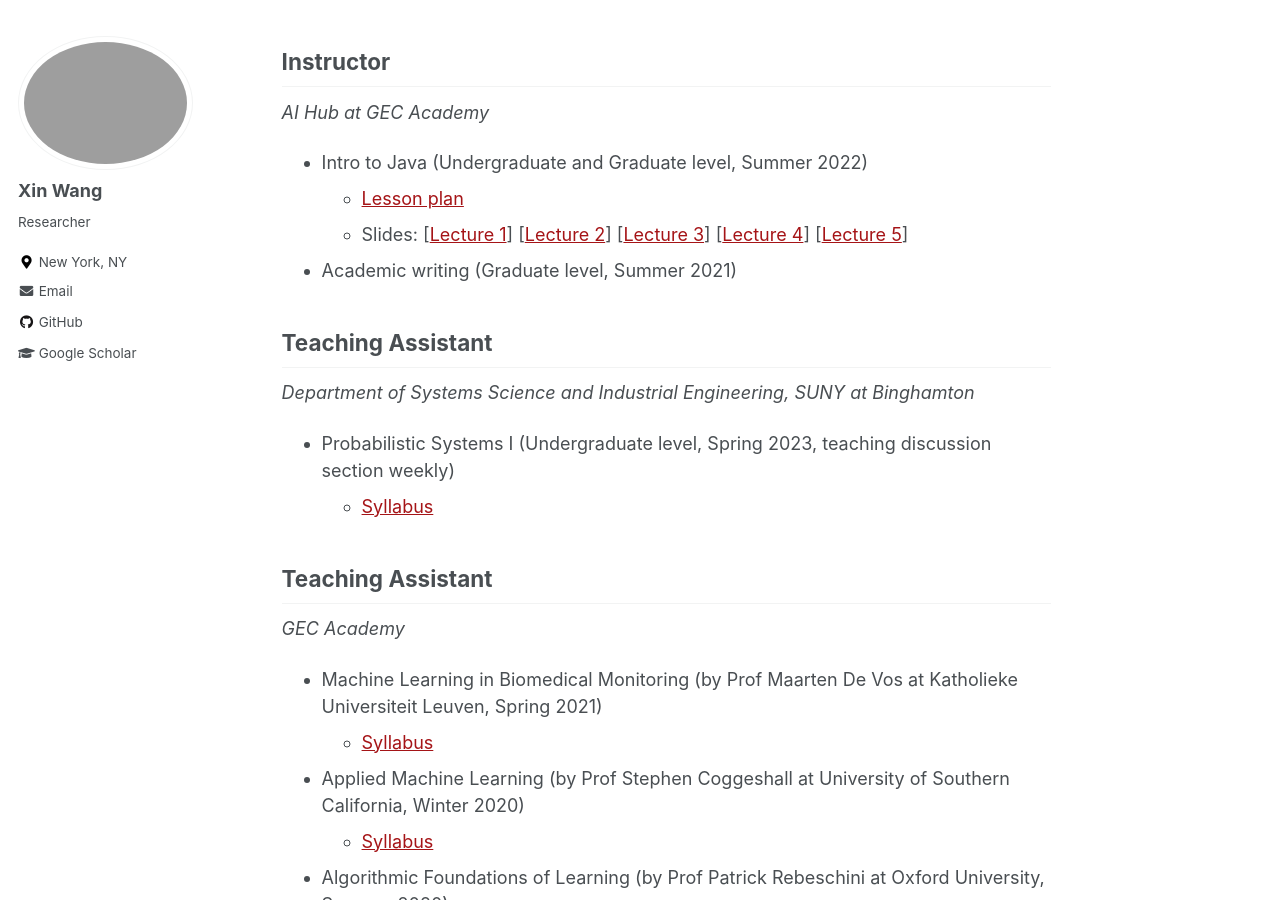
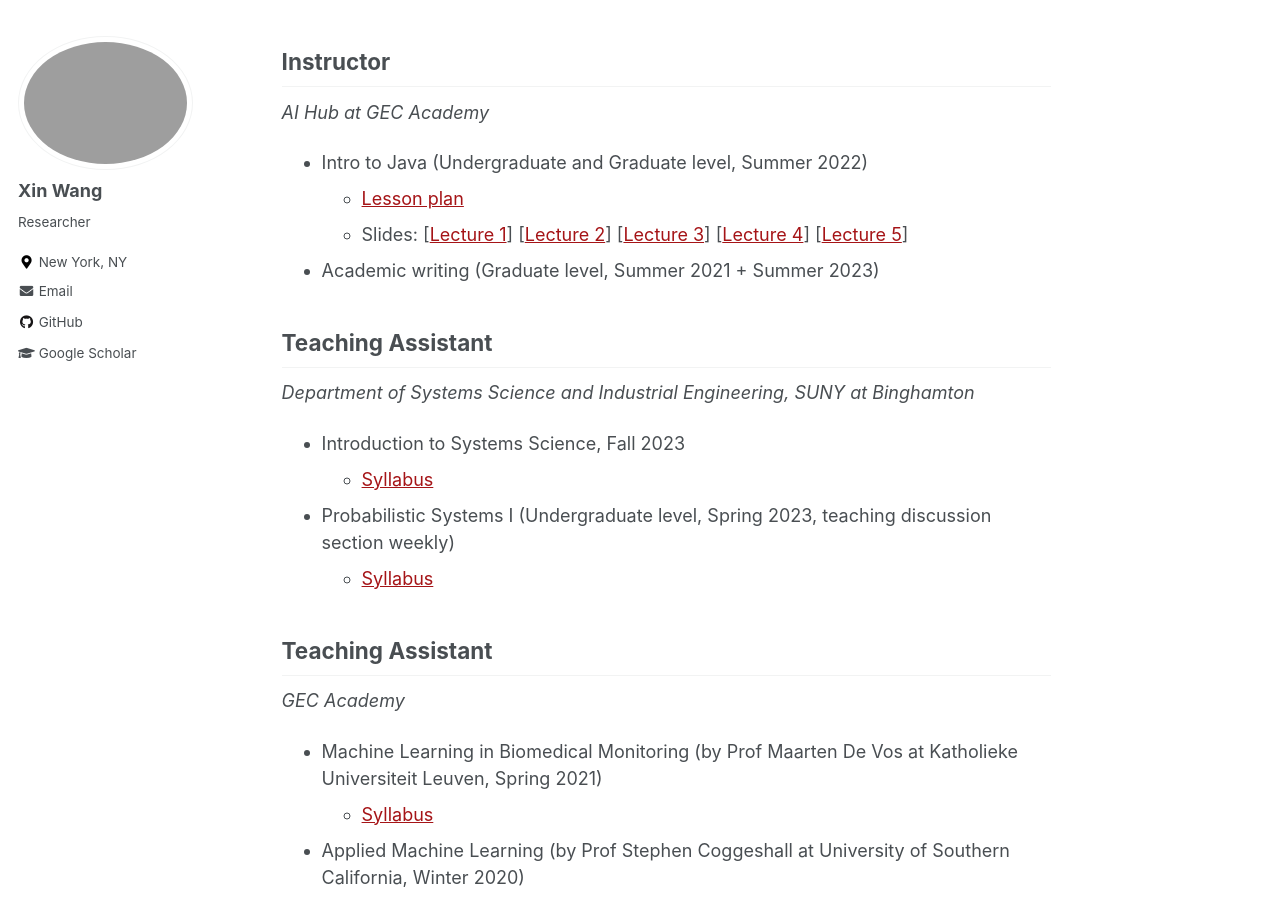
Before and after one commit to xin-wang-kr/xin-wang-kr.github.io, a Jekyll site: the page built from _pages/teaching.md, in a window 1280 px wide and 900 px high, scrolled down 501 px. Built offline with Jekyll 4.4.1, drawn with Linux system fonts in a browser that asks for light colours.

Commit message:
Update teaching.md

```diff
--- a/_pages/teaching.md
+++ b/_pages/teaching.md
@@ -16,10 +16,12 @@ title: "Teaching"
 - Intro to Java (Undergraduate and Graduate level, Summer 2022)
     - [Lesson plan](/files/pdf/teaching/IntroJava.pdf)
     - Slides: [[Lecture 1](/files/pdf/teaching/IntroJava/Lecture1.pdf)]  [[Lecture 2](/files/pdf/teaching/IntroJava/Lecture2.pdf)]  [[Lecture 3](/files/pdf/teaching/IntroJava/Lecture3.pdf)]  [[Lecture 4](/files/pdf/teaching/IntroJava/Lecture4.pdf)]  [[Lecture 5](/files/pdf/teaching/IntroJava/Lecture5.pdf)]
-- Academic writing (Graduate level, Summer 2021)
+- Academic writing (Graduate level, Summer 2021 + Summer 2023)
 
 ## Teaching Assistant
 *Department of Systems Science and Industrial Engineering, SUNY at Binghamton*
+- Introduction to Systems Science, Fall 2023
+    - [Syllabus](/files/pdf/teaching/SSIE-501-Syllabus.pdf)
 - Probabilistic Systems I (Undergraduate level, Spring 2023, teaching discussion section weekly)
     - [Syllabus](/files/pdf/teaching/Prob-Syllabus.pdf)
 
```
